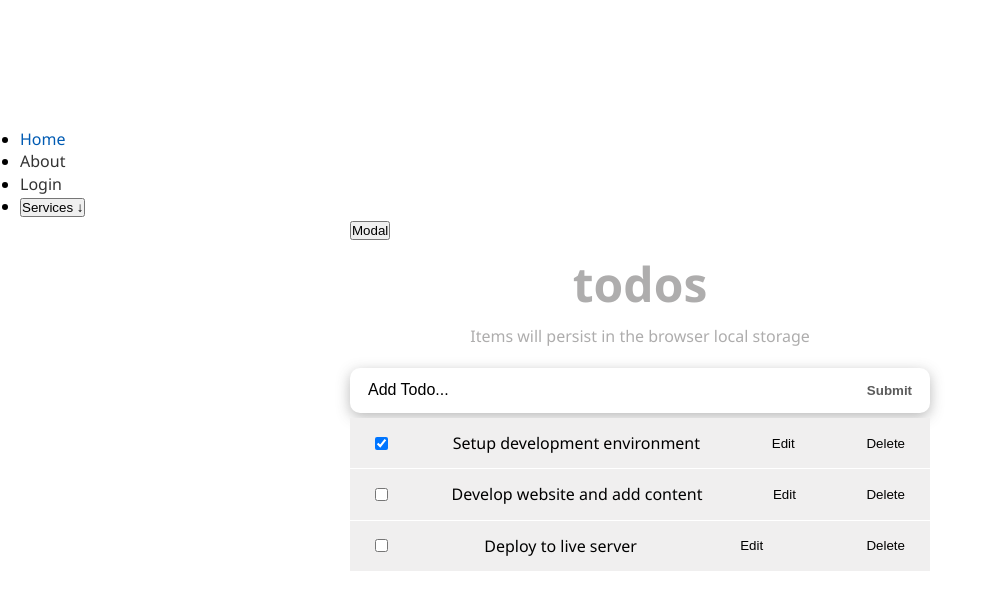
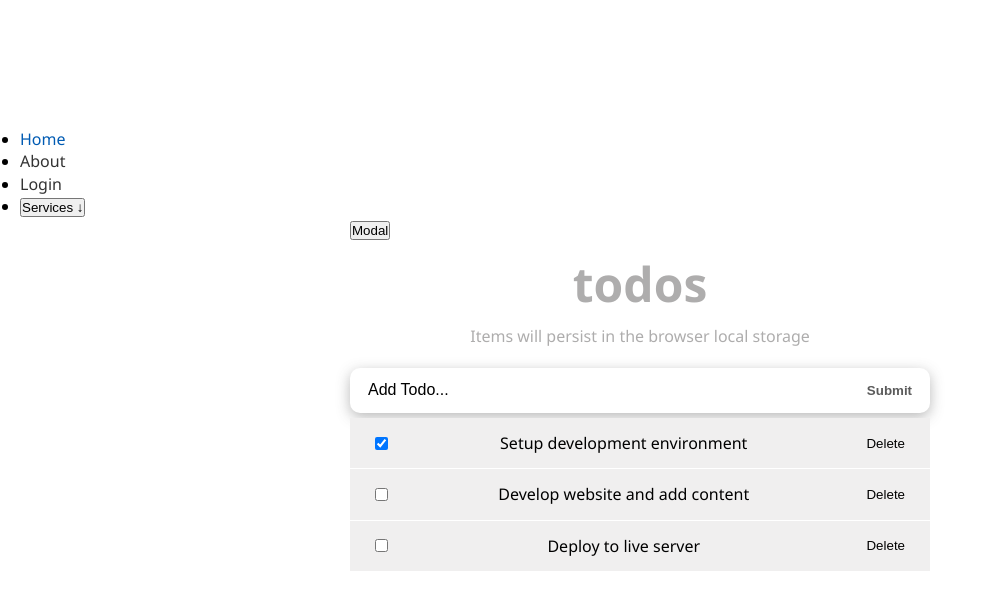
Before and after one commit to Mar12358/react-todo-app, a React (Create React App) app: page / in a window 1280 px wide. Shown: the top 610 px of the page, without its empty margins (0-997 px from the left). Built offline with nearby package versions, Linux system fonts and the light colour scheme.

Commit message:
Hide edit btn if not logged in (Limiting Access)

```diff
--- a/src/components/TodoItem.jsx
+++ b/src/components/TodoItem.jsx
@@ -1,8 +1,10 @@
 import styles from '../styles/TodoItem.module.css';
 import { useState } from 'react';
+import { useAuthContext } from '../context/AuthContext';
 
 const TodoItem = ({ itemProp, handleChange, delTodo, setUpdate  }) => {
   const [editing, setEditing] = useState(false);
+  const { user } = useAuthContext();
   const handleEditing = () => {
     setEditing(true);
   };
@@ -30,7 +32,7 @@ const TodoItem = ({ itemProp, handleChange, delTodo, setUpdate  }) => {
         checked={itemProp.completed}
         onChange={() => handleChange(itemProp.id)}
       />
-      <button onClick={handleEditing}>Edit</button>
+      {user && <button onClick={handleEditing}>Edit</button>}
       <button onClick={() => delTodo(itemProp.id)}>Delete</button>
       {itemProp.title}
       </div>
```
